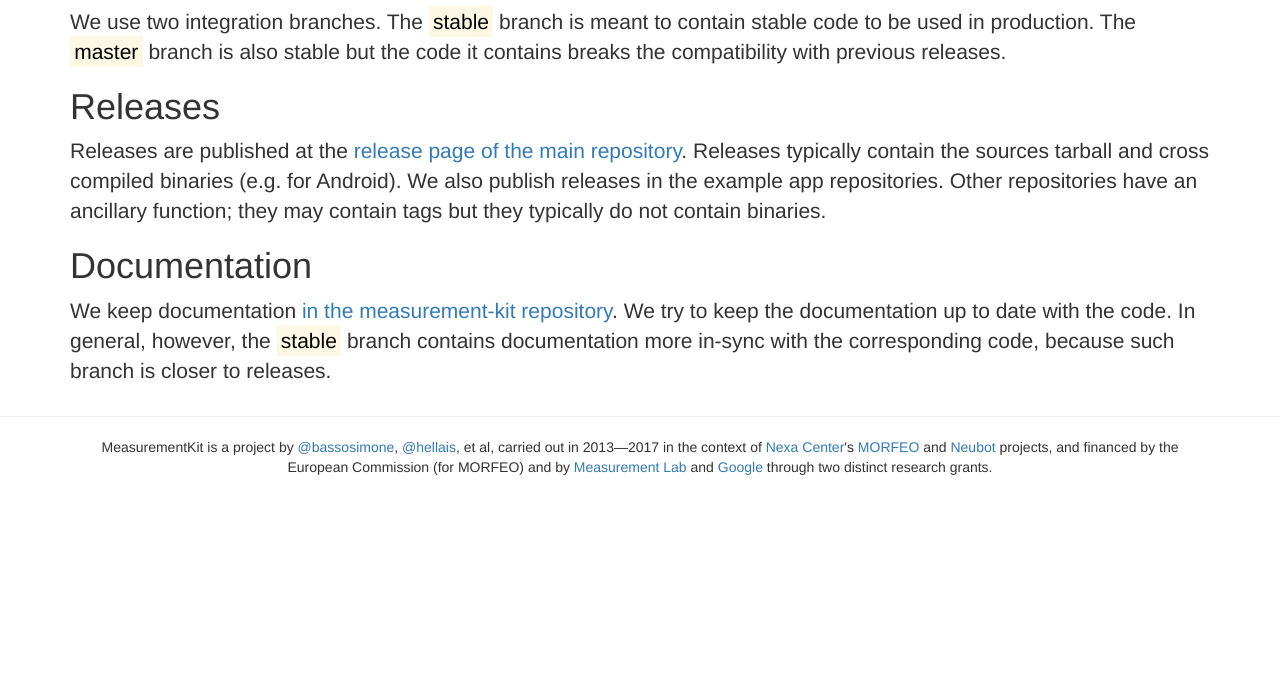
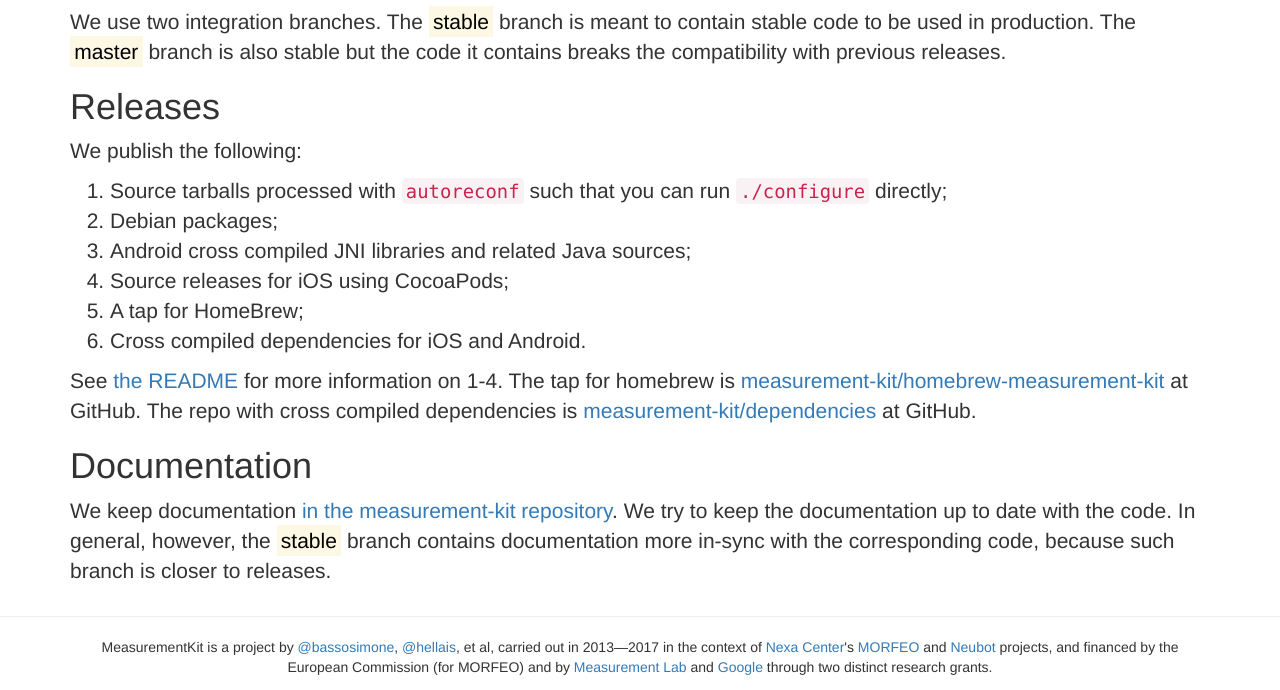
Before and after one commit to libight/libight.github.io, a plain HTML site: page index.html in a window 1280 px wide. Shown: the part 2974-3664 px from the top of the page. Before the commit the page ends 3464 px from the top, so only its background shows below. Drawn offline with Linux system fonts and the light colour scheme.

Commit message:
More details re: releases

```diff
--- a/index.html
+++ b/index.html
@@ -176,13 +176,29 @@ branch is meant to contain stable code to be used in production. The
 the compatibility with previous releases.</p>
 
 <h1 id="releases">Releases</h1>
-<p class="app-large">Releases are published at the
-<a href="https://github.com/measurement-kit/measurement-kit/releases">
-release page of the main repository</a>. Releases typically contain
-the sources tarball and cross compiled binaries (e.g. for Android). We
-also publish releases in the example app repositories. Other repositories
-have an ancillary function; they may contain tags but they typically do
-not contain binaries.</p>
+<p class="app-large">We publish the following:</p>
+
+<ol>
+  <li class="app-large">Source tarballs processed with
+    <code>autoreconf</code> such that you can run
+    <code>./configure</code> directly;</li>
+  <li class="app-large">Debian packages;</li>
+  <li class="app-large">Android cross compiled JNI libraries and related
+    Java sources;</li>
+  <li class="app-large">Source releases for iOS using CocoaPods;</li>
+  <li class="app-large">A tap for HomeBrew;</li>
+  <li class="app-large">Cross compiled dependencies for iOS and
+    Android.</li>
+</ol>
+
+<p class="app-large">See <a
+  href="https://github.com/measurement-kit/measurement-kit#readme">the
+  README</a> for more information on 1-4. The tap for homebrew is
+  <a href="https://github.com/measurement-kit/homebrew-measurement-kit">
+  measurement-kit/homebrew-measurement-kit</a> at GitHub. The repo
+  with cross compiled dependencies is
+  <a href="https://github.com/measurement-kit/dependencies">
+  measurement-kit/dependencies</a> at GitHub.</p>
 
 <h1 id="documentation">Documentation</h1>
 <p class="app-large">
```
